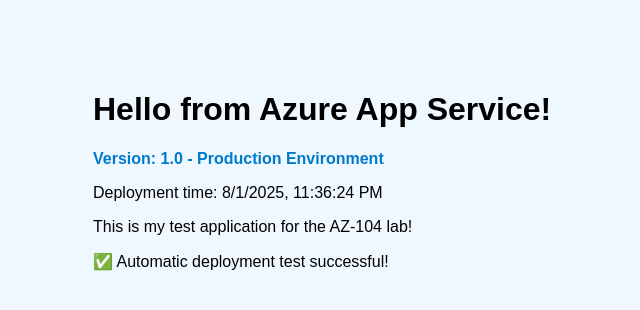
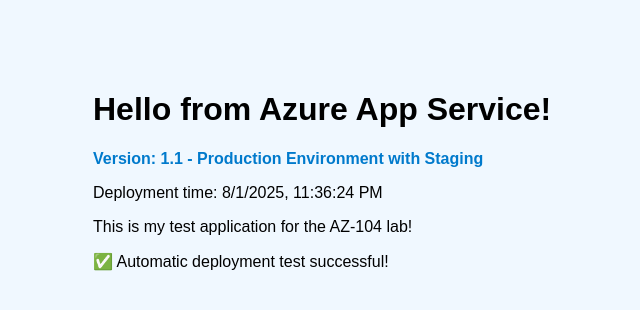
Before and after one commit to jimacampos/azure-app-service-test, a website: page index.html in a window 1280 px wide. Shown: the whole page, without its empty margins (247-887 px from the left). Drawn offline with Linux system fonts and the light colour scheme.

Commit message:
Update index.html

```diff
--- a/index.html
+++ b/index.html
@@ -12,7 +12,7 @@
 <body>
     <div class="container">
         <h1>Hello from Azure App Service!</h1>
-        <p class="version">Version: 1.0 - Production Environment</p>
+        <p class="version">Version: 1.1 - Production Environment with Staging</p>
         <p>Deployment time: <span id="time"></span></p>
         <p>This is my test application for the AZ-104 lab!</p>
         <p>✅ Automatic deployment test successful!</p>
```
